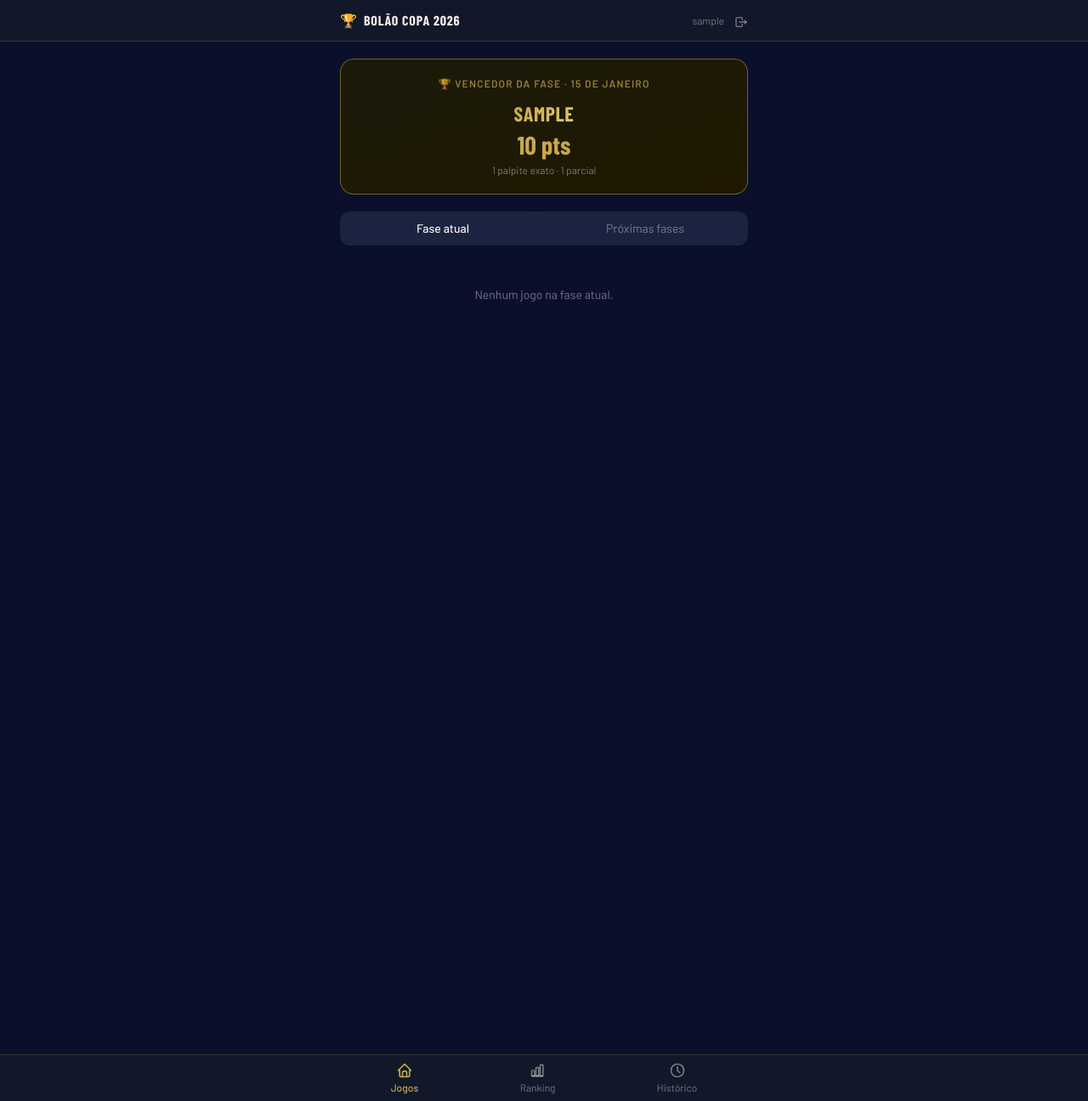
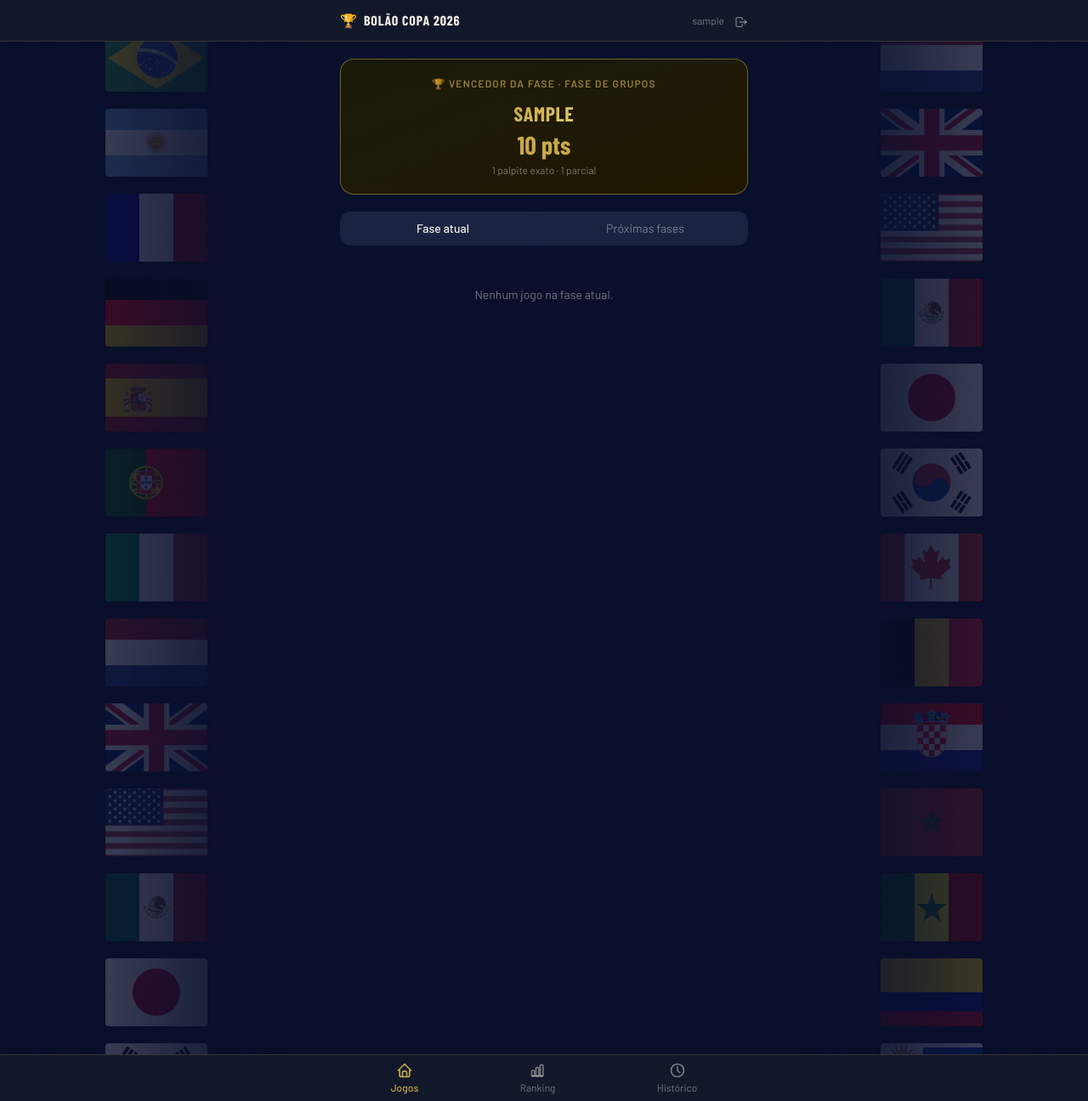
Before and after one commit to marcosvbs/scorecaster, a Django app: page / in a window 1280 px wide. Shown: the whole page at 85% size. Run offline with Django 5.2, Linux system fonts and the light colour scheme; a user stored in the database is signed in; tables that the repository leaves empty hold one stand-in row (values such as "Sample post").

Commit message:
fix: winner card phase label, parciais typo, desktop flag banners
- Winner card shows phase name instead of date
- Fix plural 'parcialis' -> 'parciais'
- Add decorative country-flag side banners in desktop gutters

```diff
--- a/pool/templates/pool/base.html
+++ b/pool/templates/pool/base.html
@@ -39,10 +39,26 @@
     .logout-card { background: var(--bg-surface); border: 1px solid var(--border-default); border-radius: 24px; }
     .btn-cancel { background: var(--bg-surface-alt); color: var(--text-secondary); border: 1px solid var(--border-default); border-radius: 10px; font-size: 0.875rem; padding: 10px; font-family: 'Barlow', sans-serif; cursor: pointer; }
     .btn-logout-confirm { background: var(--danger); color: white; border: none; border-radius: 10px; font-size: 0.875rem; font-weight: 600; padding: 10px; font-family: 'Barlow', sans-serif; cursor: pointer; }
+    /* ── Decorative country-flag side banners (desktop gutters only) ── */
+    .side-flags { position: fixed; top: 0; bottom: 0; z-index: 0; overflow: hidden; pointer-events: none; width: calc((100vw - 34rem) / 2); display: none; }
+    .side-flags.left  { left: 0; }
+    .side-flags.right { right: 0; }
+    /* Only show where real gutter space exists (content column is max-w-lg). */
+    @media (min-width: 1024px) { .side-flags { display: block; } }
+    .flag-strip { display: flex; flex-direction: column; align-items: center; gap: 20px; padding: 28px 0; }
+    .flag-strip img { width: 120px; height: 80px; object-fit: cover; border-radius: 4px; opacity: 0.55; box-shadow: 0 2px 10px rgba(0,0,0,0.45); }
+    /* Deep-navy filter so flags read as subtle texture and fade into content. */
+    .side-flags::after { content: ''; position: absolute; inset: 0; }
+    .side-flags.left::after  { background: linear-gradient(to right, rgba(10,15,44,0.45) 0%, rgba(10,15,44,0.85) 65%, var(--bg-primary) 100%); }
+    .side-flags.right::after { background: linear-gradient(to left,  rgba(10,15,44,0.45) 0%, rgba(10,15,44,0.85) 65%, var(--bg-primary) 100%); }
     {% block extra_styles %}{% endblock %}
   </style>
 </head>
 <body class="min-h-screen pb-24">
+
+  {# ── Decorative flag banners in the desktop side gutters (purely visual) ── #}
+  <div class="side-flags left"  aria-hidden="true"><div class="flag-strip"></div></div>
+  <div class="side-flags right" aria-hidden="true"><div class="flag-strip"></div></div>
 
   <header style="background: var(--bg-surface); border-bottom: 1px solid var(--border-default);" class="sticky top-0 z-10">
     <div class="max-w-lg mx-auto px-4 py-3 flex items-center justify-between">
@@ -100,6 +116,28 @@
   <script>
     function abrirLogout() { document.getElementById('logout-modal').classList.remove('hidden'); }
     function fecharLogout() { document.getElementById('logout-modal').classList.add('hidden'); }
+
+    // Populate decorative side-gutter flag banners (desktop only).
+    (function () {
+      // Derive the flags dir from any static URL so it honors STATIC_URL.
+      var FLAG_BASE = "{% static 'pool/flags/_placeholder.svg' %}".replace('_placeholder.svg', '');
+      var CODES = ['br','ar','fr','de','es','pt','it','nl','gb','us','mx','jp','kr','ca',
+                   'be','hr','ma','sn','co','uy','ch','pl','rs','dk','no','se','au','za',
+                   'ec','cr','tn','eg','ir','sa','qa','cl','pe','ng','gh','jm','pa','cz'];
+      var strips = document.querySelectorAll('.side-flags .flag-strip');
+      if (!strips.length || window.matchMedia('(max-width: 1023px)').matches) return;
+      var needed = Math.ceil((window.innerHeight + 200) / 100) + 2; // ~100px per flag (80 + gap)
+      strips.forEach(function (strip, s) {
+        for (var i = 0; i < needed; i++) {
+          // Offset each side so left/right don't mirror identically.
+          var code = CODES[(i + s * 7) % CODES.length];
+          var img = document.createElement('img');
+          img.src = FLAG_BASE + code + '.svg';
+          img.alt = '';
+          strip.appendChild(img);
+        }
+      });
+    })();
   </script>
 
   {% block extra_scripts %}{% endblock %}
--- a/pool/templates/pool/matches.html
+++ b/pool/templates/pool/matches.html
@@ -33,13 +33,13 @@
   {% if phase_winner %}
   <div class="winner-card p-5 text-center">
     <p class="text-xs font-semibold uppercase tracking-widest mb-3" style="color: var(--color-gold); opacity: 0.7;">
-      🏆 Vencedor da fase · {{ phase_winner.date|date:"d \d\e F" }}
+      🏆 Vencedor da fase · {{ phase_winner.phase|phase_label }}
     </p>
     <p class="barlow-condensed text-2xl uppercase tracking-wide mb-0.5 gold-shimmer">{{ phase_winner.user.username }}</p>
     <p class="barlow-condensed text-3xl" style="color: var(--color-gold);">{{ phase_winner.points }} pts</p>
     <p class="text-xs mt-1" style="color: var(--text-muted);">
       {{ phase_winner.exact_count }} palpite{{ phase_winner.exact_count|pluralize }} exato{{ phase_winner.exact_count|pluralize }} ·
-      {{ phase_winner.partial_count }} parcial{{ phase_winner.partial_count|pluralize:"is" }}
+      {{ phase_winner.partial_count }} parcia{{ phase_winner.partial_count|pluralize:"l,is" }}
     </p>
   </div>
   {% endif %}
--- a/pool/views.py
+++ b/pool/views.py
@@ -87,6 +87,7 @@ def _phase_winner_card(now):
         points=first.points,
         exact_count=first.exact_count,
         partial_count=first.partial_count,
+        phase=closed_phase["phase"],
         date=closed_phase["last_start"],
     )
 
```
